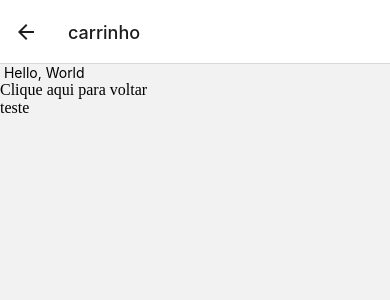
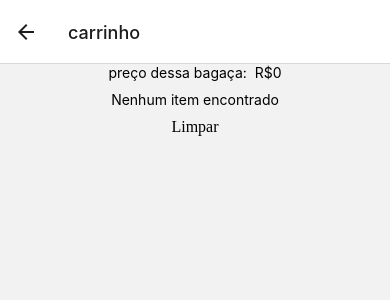
Before and after one commit to Danilashionshion/loja, a React Native app: screen /carrinho in a window 390 px wide. Shown: the top 300 px of the page. Built offline with nearby package versions, Linux system fonts and the light colour scheme.

Commit message:
funcionando, em partes

```diff
--- a/Cart.js
+++ b/Cart.js
@@ -3,21 +3,34 @@ import { Text, SafeAreaView, StyleSheet,View } from 'react-native';
 import { ScrollView } from 'react-native-web';
 import { useNavigation } from '@react-navigation/native';
 import Carrinho from './components/carrinho.js';
-import { useContext } from 'react';
+import { useContext, useState } from 'react';
 import { CartContext } from './Context/context.js';
+
 
 export default function Cart(){
     const [products, setproducts] = useContext(CartContext)
     const navigation = useNavigation()
-    function teste(){
-        console.log(products)
+    let sum = 0
+
+    for(let i = 0;i<products.length;i++){
+       sum += parseInt(products[i].price)
     }
-    return(
-        <ScrollView>
-        <Text> Hello, World </Text>
-        <TouchableOpacity onPress={() => navigation.navigate('Home')}> Clique aqui para voltar</TouchableOpacity>
-        <TouchableOpacity onPress={() => teste()}>teste</TouchableOpacity>
-        <Carrinho source={products} />
-        </ScrollView>
-    )
-}
+
+
+
+
+
+        return (
+            <ScrollView style={style.items_container}>
+                <Text style={style.items_container}> preço dessa bagaça:  R${sum} </Text>
+                <Carrinho  />
+            </ScrollView>
+        );
+    }
+
+    const style = StyleSheet.create({
+        items_container: {
+            textAlign: 'center'
+        },
+
+    })
--- a/Home.js
+++ b/Home.js
@@ -8,6 +8,7 @@ import { createNativeStackNavigator } from '@react-navigation/native-stack';
 import { useNavigation } from '@react-navigation/native';
 
 const Stack = createNativeStackNavigator()
+
 
 export default function Home(props) {
 
--- a/components/carrinho.js
+++ b/components/carrinho.js
@@ -1,33 +1,90 @@
-import react, {useState} from "react";
-import { Image,Text,View, TouchableOpacity } from "react-native";
+import react, { useContext, useState } from "react";
+import { Image, Text, View, TouchableOpacity, StyleSheet, Pressable } from "react-native";
 import { FlatList } from "react-native-web";
+import { CartContext } from "../Context/context";
 
-export default function Carrinho(props){
-    const [quantity, setquantity] = useState(0)
-    if(quantity < 0){
-        setquantity(0)
-    }
+export default function Carrinho(props) {
+
+  const [products, setproducts] = useContext(CartContext)
+  const [quantity, setquantity] = useState(0)
+  if (quantity < 0) {
+    setquantity(0)
+  }
+  function limpar(){
+    setproducts([])
+  }
+  function excluiritem(index){
+    const item = products.filter((_,i) => i != index)
+    setproducts(item)
+  }
+  const EmptyList = () => {
+    return (
+      <View>
+        <Text style={styles.container}>Nenhum item encontrado</Text>
+
+      </View>
+    );
+  };
+  return (
+    <View>
+      <FlatList
+        data={products}
+        renderItem={({ item, index }) => (
+          <View style={styles.itemContainer} >
+            <Pressable style={styles.itemContainer}  >
+              <Image style={styles.imagem} source={item.img} />
+              <Text style={styles.paragraph}>{item.title}</Text>
+              <Text style={styles.price}>R$ {item.price}</Text>
+              <TouchableOpacity onPress={() => excluiritem(index)}>Excluir item </TouchableOpacity>
+            </Pressable>
+
+          </View>
+        )}
+        keyExtractor={item => item.index}
+        horizontal={false}
+        ListEmptyComponent={EmptyList}
+      />
+      <TouchableOpacity onPress={() => limpar()}> Limpar </TouchableOpacity>
+    </View>
+
+  );
+}
 
 
-    const renderItem = ({ item, produtos }) => (
-        <View>
-          <Image source={{ uri: item.source }} />
-          <Text>{item.title}</Text>
-          <TouchableOpacity onPress={() => setquantity(quantity - 1)}>
-            <Text>-</Text>
-          </TouchableOpacity>
-          <Text>Qtd: {quantity}</Text>
-          <TouchableOpacity onPress={() => setquantity(quantity + 1)}>
-            <Text>+</Text>
-          </TouchableOpacity>
-        </View>
-      );
-
-      return (
-        <FlatList
-          data={props.dados}
-          renderItem={renderItem}
-          keyExtractor={(item) => item.id.toString()}
-        />
-      );
-    }
+const styles = StyleSheet.create({
+  container: {
+    flex: 1,
+    padding: 10,
+    textAlign: 'center'
+  },
+  itemContainer: {
+    alignItems: 'center',
+    marginRight: 10,
+    padding: 10,
+    borderWidth: 1,
+    borderColor: '#ccc',
+    borderRadius: 5,
+  },
+  imagem: {
+    width: 100,
+    height: 100,
+  },
+  paragraph: {
+    fontSize: 16,
+    fontWeight: 'bold',
+  },
+  price: {
+    fontSize: 14,
+    color: 'green',
+  },
+  subheader: {
+    marginTop: 20,
+    flexDirection: 'row',
+    justifyContent: 'space-around',
+  },
+  subheaderparagraph: {
+    fontSize: 16,
+    fontWeight: 'bold',
+    padding: 10,
+  },
+});
--- a/components/header.js
+++ b/components/header.js
@@ -20,9 +20,7 @@ export default function Header(props) {
 
       </Text>
       <Text style={styles.miniheader}>
-        <Mini
-          link={['tablets','celulares','pc']}
-        />
+
       </Text>
     </SafeAreaView>
   );
--- a/components/products.js
+++ b/components/products.js
@@ -54,9 +54,10 @@ export default function Produtos(props) {
                 <Pressable style={styles.subheaderparagraph} onPress={() => clear()}> Limpar Estado </Pressable>
             </View>
 
-            <Text>
+
                 <FlatList
                     data={filtro}
+                    style={styles.listContainer}
                     renderItem={({ item }) => (
                         <View style={styles.itemContainer} >
                             <Pressable style={styles.itemContainer} id={item.id} onPress={() => handleAdd(item.id)} >
@@ -68,9 +69,9 @@ export default function Produtos(props) {
                         </View>
                     )}
                     keyExtractor={item => item.id.toString()}
-                    horizontal={false}
+                    horizontal={true}
                 />
-            </Text>
+
         </SafeAreaView>
 
     )
@@ -88,7 +89,12 @@ const styles = StyleSheet.create({
         borderWidth: 1,
         borderColor: '#ccc',
         borderRadius: 5,
+
     },
+    listContainer: {
+        flexDirection: 'row'
+    }
+    ,
     imagem: {
         width: 100,
         height: 100,
@@ -103,7 +109,7 @@ const styles = StyleSheet.create({
     },
     subheader: {
         marginTop: 20,
-        flexDirection: 'row',
+        flexDirection: 'collumn',
         justifyContent: 'space-around',
     },
     subheaderparagraph: {
```
Also changed, not shown: components/logotipo.js (+6 -6 lines), components/produtinhoinho.js (+5 -4 lines).
